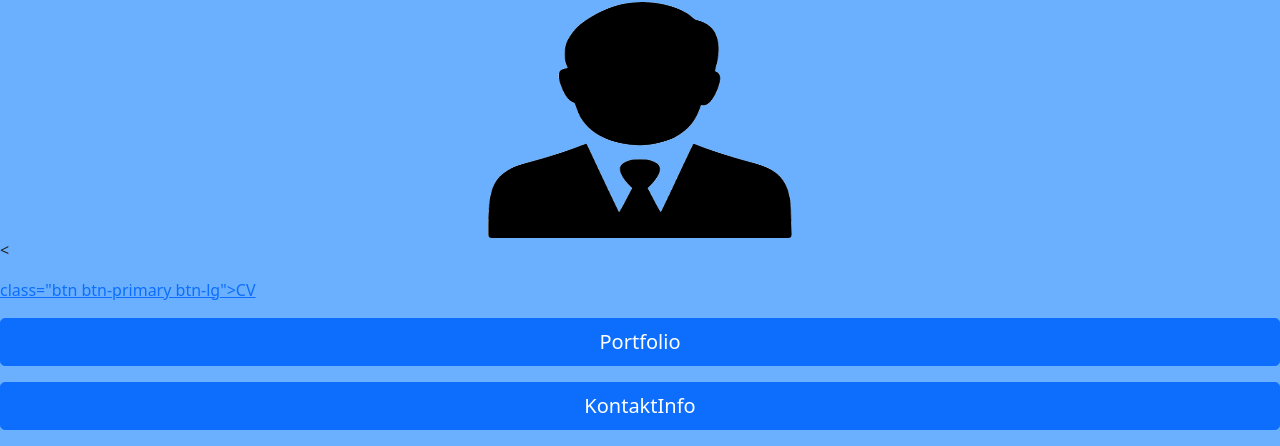
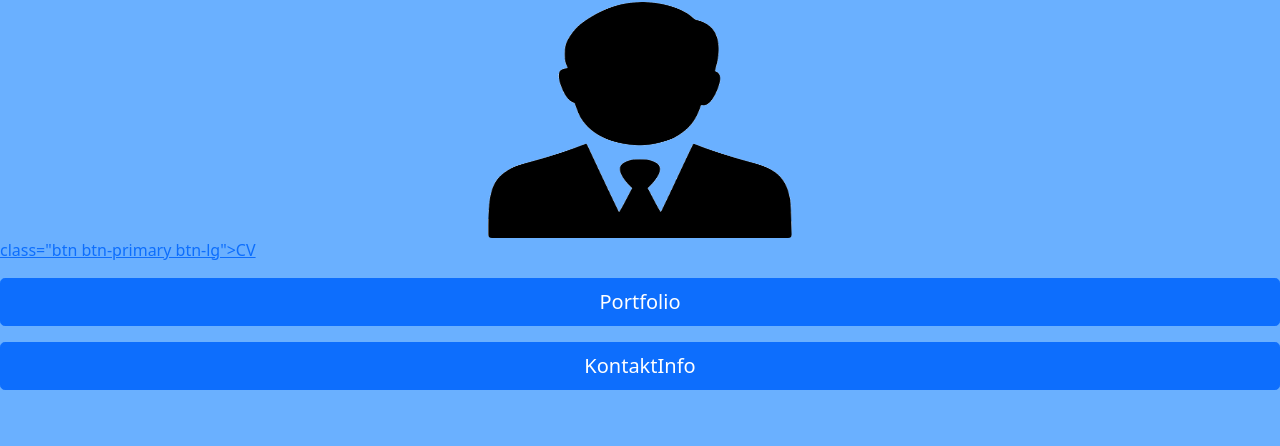
Before and after one commit to Uzzy2200/Hjemmeside, a plain HTML site: page index.html in a window 1280 px wide. Shown: the part 424-870 px from the top of the page. After the commit the page ends 830 px from the top, so only its background shows below. Drawn offline with nearby package versions, Linux system fonts and the light colour scheme; files whose address does not match are found by name.

Commit message:
Update index.html

```diff
--- a/index.html
+++ b/index.html
@@ -30,7 +30,7 @@
     </div>
 <!-- Knapper og links til videreføring efter tryk. Linjeafstand mellem knapperne og farve. -->
     <div class="d-grid gap-3">
-    <<a href="https://uzzy2200.github.io/Hjemmeside/" onclick="window.open('///C:/Users/USAABB/Documents/GitHub/Hjemmeside/CV.html', '_self');"> class="btn btn-primary btn-lg">CV</a>
+    <a href="https://uzzy2200.github.io/Hjemmeside/" onclick="window.open('///C:/Users/USAABB/Documents/GitHub/Hjemmeside/CV.html', '_self');"> class="btn btn-primary btn-lg">CV</a>
     <a href="file:///C:/Users/USAABB/Desktop/Sites/hello-world/Portofolio.html" class="btn btn-primary btn-lg">Portfolio</a>
     <a href="file:///C:/Users/USAABB/Desktop/Sites/hello-world/KontaktInfo.html" class="btn btn-primary btn-lg">KontaktInfo</a>
 
```
